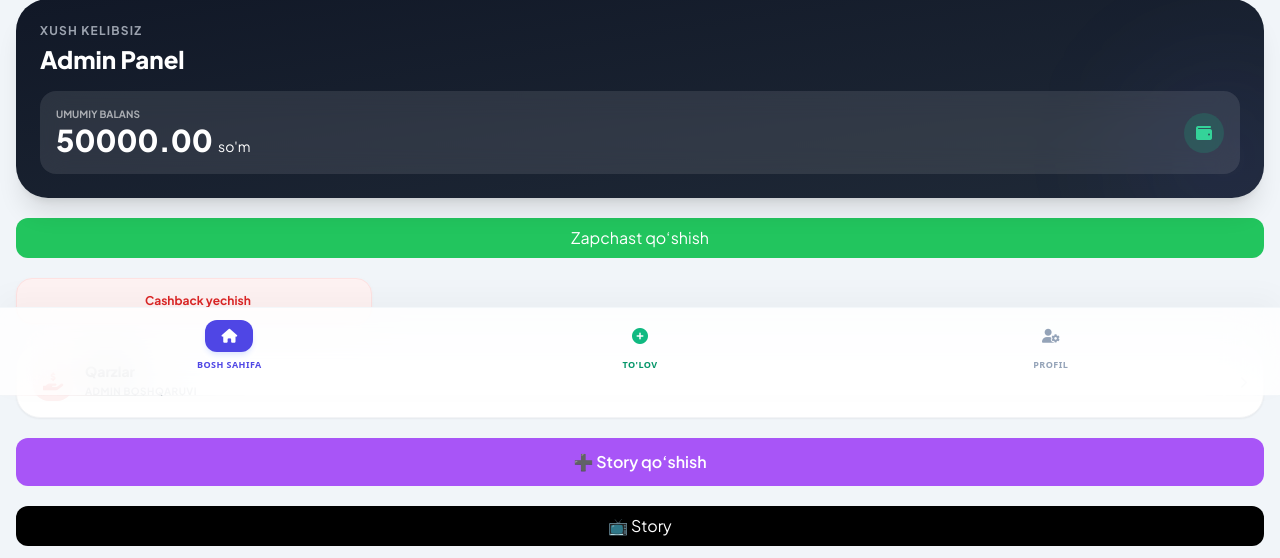
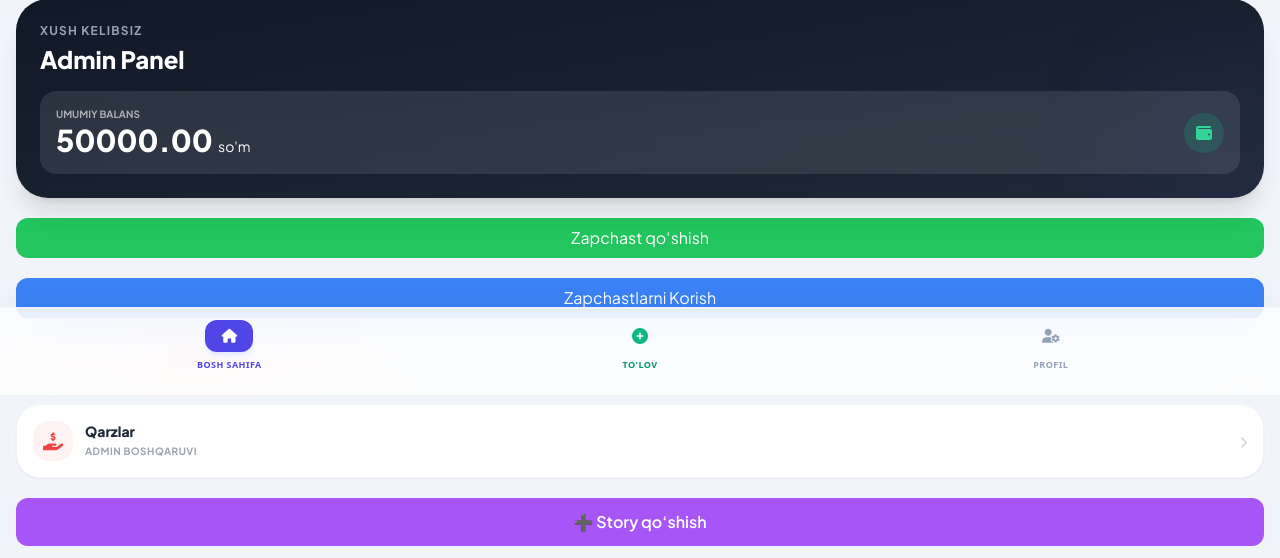
Before and after one commit to Eshukurullohdev/Cashback, a Django app: page /dashboard/ in a window 1280 px wide. Shown: the part 405-963 px from the top of the page. Run offline with Django 5.2, Linux system fonts and the light colour scheme; a user stored in the database is signed in; data comes from the database, SQL or seed files in the repository; both versions use the stored data as it was after the commit; some libraries are stand-ins or nearby versions.

Commit message:
show zapchast

```diff
--- a/templates/dashboard.html
+++ b/templates/dashboard.html
@@ -243,6 +243,12 @@
 <a href="{% url 'add_product' %}"
    class="block bg-green-500 text-white text-center py-2 rounded-xl">
     Zapchast qo‘shish
+</a>
+{% endif %}
+{% if request.user.is_staff %}
+<a href="{% url 'products' %}"
+   class="block bg-blue-500 text-white text-center py-2 rounded-xl">
+    Zapchastlarni Korish
 </a>
 {% endif %}
 {% if request.user.is_staff %}
```
Also changed, not shown: db.sqlite3.
